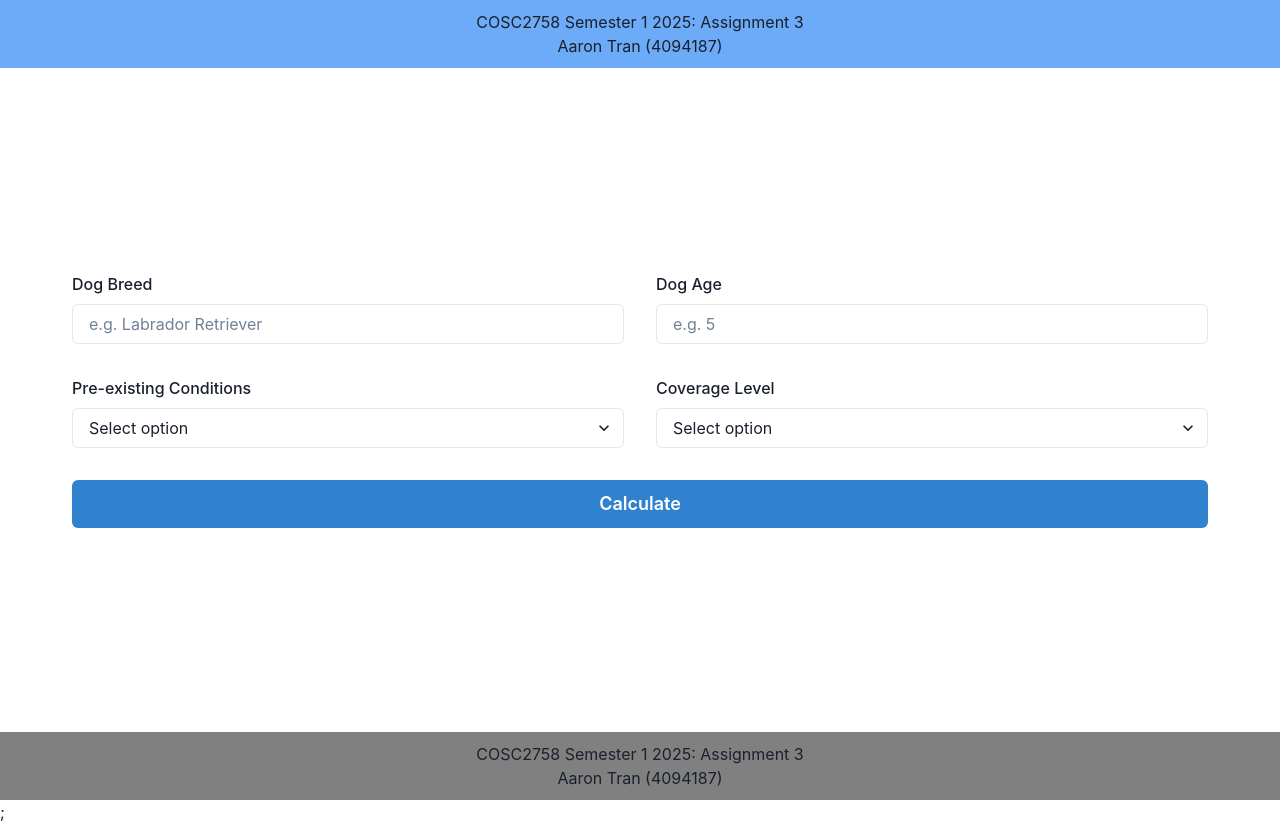
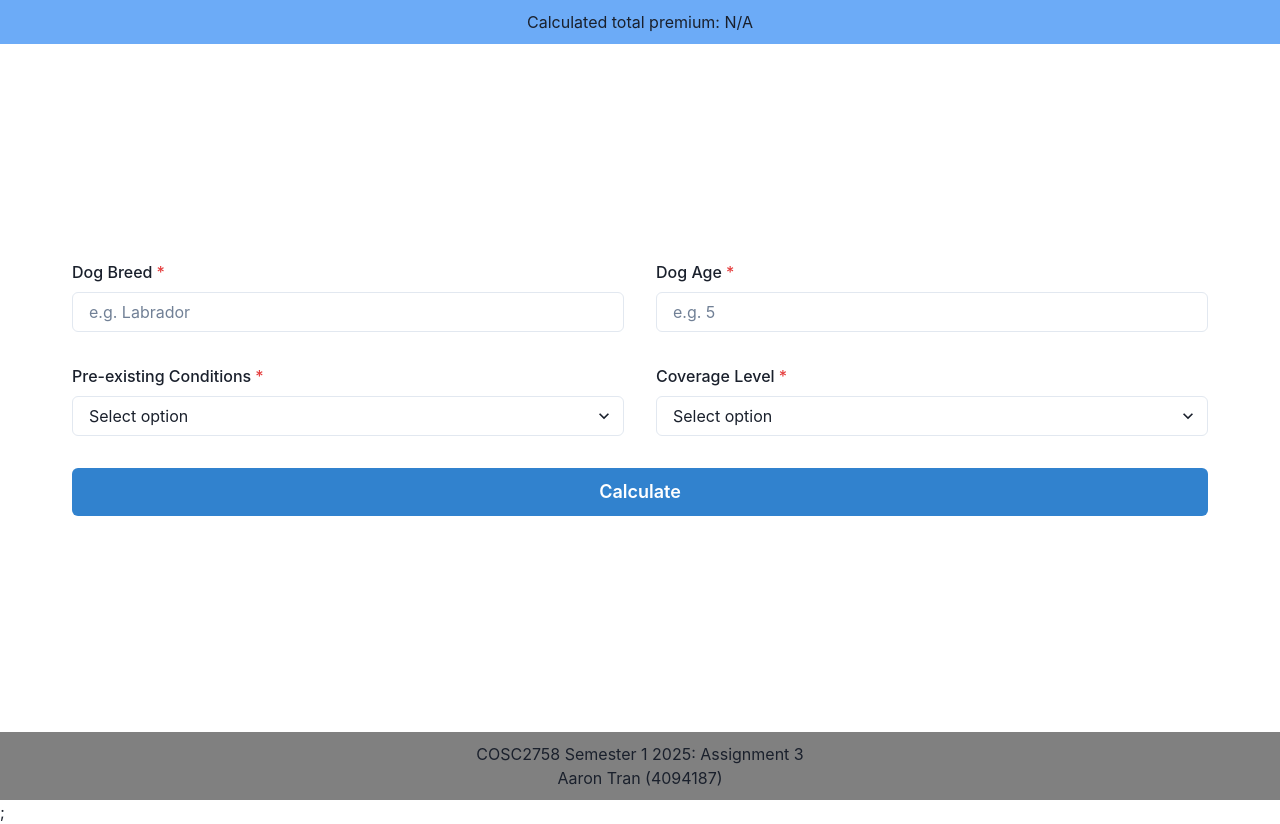
Before and after one commit to s4094187/s4094187-a3, a Next.js app: page / in a window 1280 px wide. Built offline with nearby package versions, Linux system fonts and the light colour scheme.

Commit message:
Added input validation

```diff
--- a/src/components/header.tsx
+++ b/src/components/header.tsx
@@ -4,9 +4,7 @@ const Header = () => {
   return (
     <div className="header">
       <p>
-        COSC2758 Semester 1 2025: Assignment 3
-        <br/>
-        Aaron Tran (4094187)
+        Calculated total premium: N/A
       </p>
     </div>
   );
--- a/src/pages/index.tsx
+++ b/src/pages/index.tsx
@@ -1,5 +1,5 @@
 import Layout from "../components/layout";
-import React from "react";
+import React, {useState} from "react";
 import {
   SimpleGrid,
   Box,
@@ -8,50 +8,132 @@ import {
   Button,
   FormControl,
   FormLabel,
+  FormErrorMessage,
   VStack,
 } from "@chakra-ui/react";
 
 export default function Home() {
+  const allowedBreeds = [
+    "Labrador Retriever",
+    "German Shepherd",
+    "Golden Retriever",
+    "French Bulldog",
+    "Bulldog",
+    "Poodle",
+    "Beagle",
+    "Rottweiler",
+    "Dachshund",
+    "Yorkshire Terrier",
+  ];
+
+  const [breed, setBreed] = useState("");
+  const [age, setAge] = useState("");
+  const [preExisting, setPreExisting] = useState("");
+  const [coverage, setCoverage] = useState("");
+
+  // Error state
+  const [errors, setErrors] = useState({
+    breed: "",
+    age: "",
+    preExisting: "",
+    coverage: "",
+  });
+
+  const handleSubmit = (e: React.FormEvent) => {
+    e.preventDefault();
+
+    let valid = true;
+    const newErrors = { breed: "", age: "", preExisting: "", coverage: "" };
+
+    if (!allowedBreeds.includes(breed.trim())) {
+      newErrors.breed = "Please enter a valid breed";
+      valid = false;
+    }
+
+    if (!age || isNaN(Number(age)) || Number(age) <= 0) {
+      newErrors.age = "Age must be a positive number";
+      valid = false;
+    }
+
+    if (!preExisting) {
+      newErrors.preExisting = "Please select an option";
+      valid = false;
+    }
+
+    if (!coverage) {
+      newErrors.coverage = "Please select a coverage level";
+      valid = false;
+    }
+
+    setErrors(newErrors);
+
+    if (valid) {
+      // Do something with the data
+      alert("Form is valid and ready for submission!");
+    }
+  };
+
   return (
     <Layout>
-      <form style={{ width: "100%" }}>
+      <form onSubmit={handleSubmit} style={{ width: "100%" }}>
         <VStack spacing={8} p={8} align="stretch">
           <SimpleGrid columns={[1, 2]} spacing={8}>
-            <FormControl>
+            <FormControl isRequired isInvalid={!!errors.breed}>
               <FormLabel htmlFor="breed">Dog Breed</FormLabel>
-              <Input id="breed" name="breed" placeholder="e.g. Labrador Retriever" />
+              <Input
+                id="breed"
+                name="breed"
+                value={breed}
+                onChange={(e) => setBreed(e.target.value)}
+                placeholder="e.g. Labrador"
+              />
+              <FormErrorMessage>{errors.breed}</FormErrorMessage>
             </FormControl>
 
-            <FormControl>
+            <FormControl isRequired isInvalid={!!errors.age}>
               <FormLabel htmlFor="age">Dog Age</FormLabel>
-              <Input id="age" name="age" placeholder="e.g. 5" type="number" />
+              <Input
+                id="age"
+                name="age"
+                type="number"
+                value={age}
+                onChange={(e) => setAge(e.target.value)}
+                placeholder="e.g. 5"
+              />
+              <FormErrorMessage>{errors.age}</FormErrorMessage>
             </FormControl>
 
-            <FormControl>
+            <FormControl isRequired isInvalid={!!errors.preExisting}>
               <FormLabel htmlFor="hasPreExistingConditions">
                 Pre-existing Conditions
               </FormLabel>
               <Select
                 id="hasPreExistingConditions"
                 name="hasPreExistingConditions"
+                value={preExisting}
+                onChange={(e) => setPreExisting(e.target.value)}
                 placeholder="Select option"
               >
                 <option value="true">Yes</option>
                 <option value="false">No</option>
               </Select>
+              <FormErrorMessage>{errors.preExisting}</FormErrorMessage>
             </FormControl>
 
-            <FormControl>
+            <FormControl isRequired isInvalid={!!errors.coverage}>
               <FormLabel htmlFor="coverageLevel">Coverage Level</FormLabel>
               <Select
                 id="coverageLevel"
                 name="coverageLevel"
+                value={coverage}
+                onChange={(e) => setCoverage(e.target.value)}
                 placeholder="Select option"
               >
                 <option value="basic">Basic</option>
                 <option value="standard">Standard</option>
                 <option value="premium">Premium</option>
               </Select>
+              <FormErrorMessage>{errors.coverage}</FormErrorMessage>
             </FormControl>
           </SimpleGrid>
 
```
